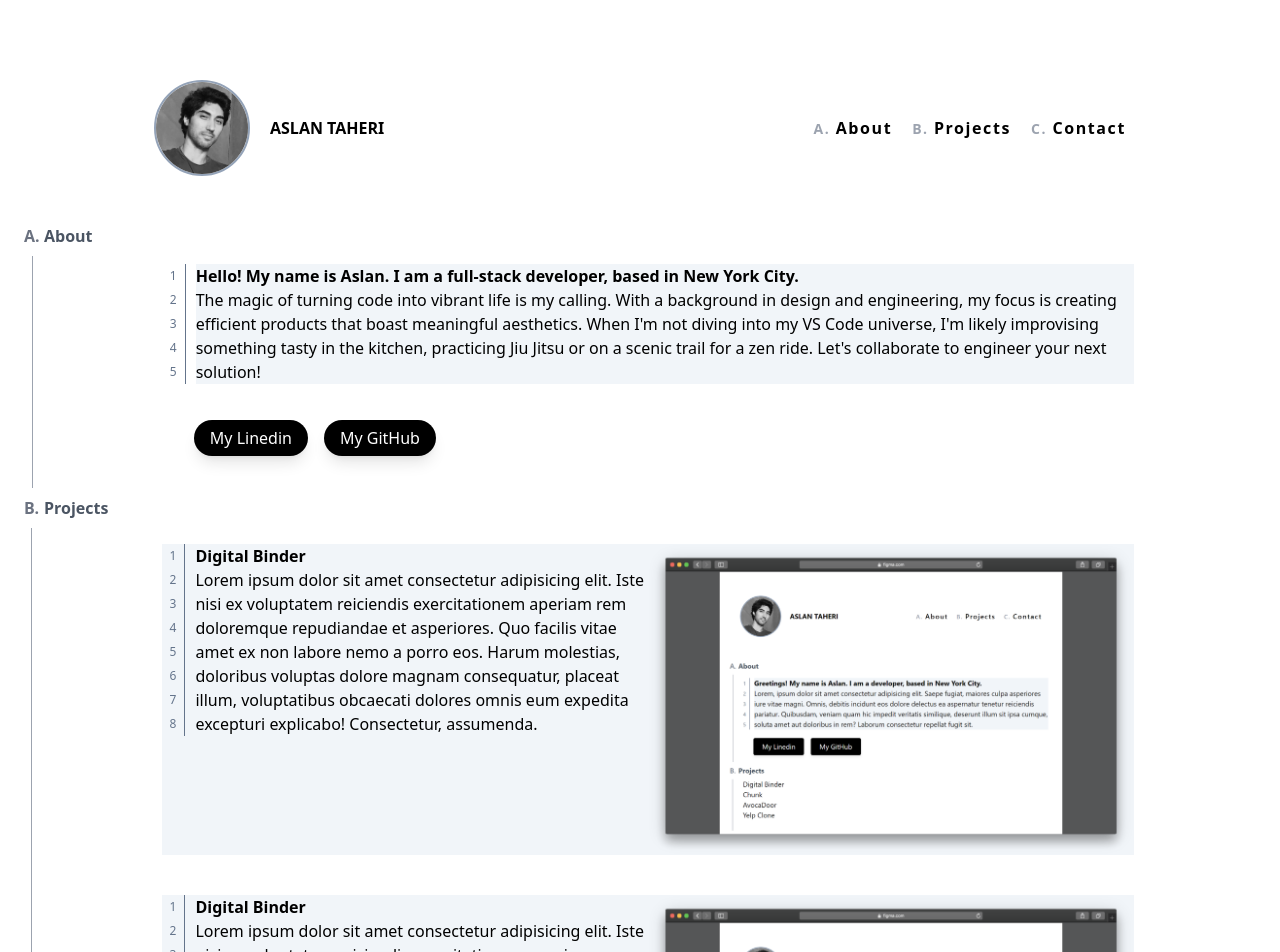
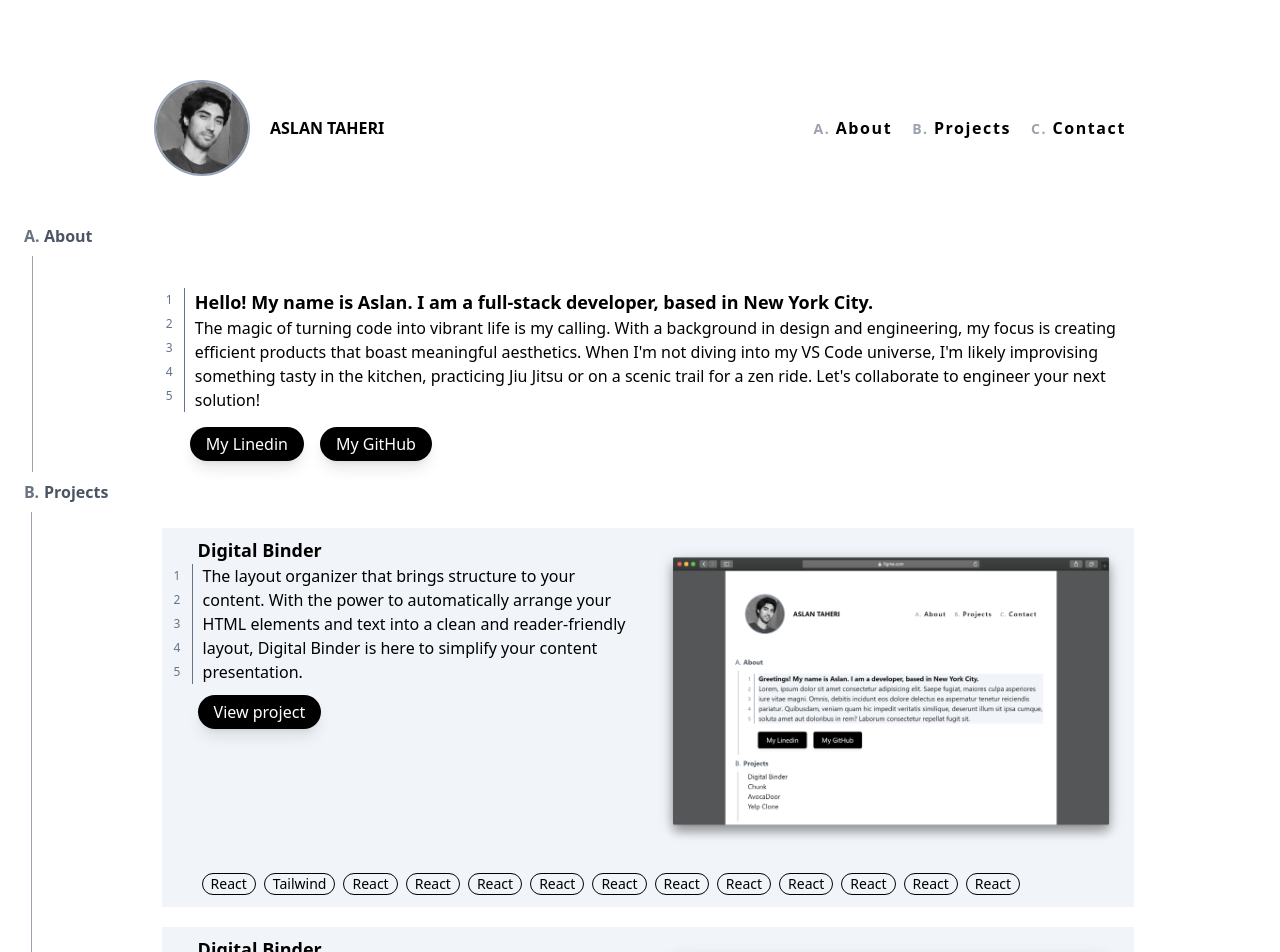
Before and after one commit to AslanTaheri/Portfolio, a React (Vite) app: page / in a window 1280 px wide. Shown: the top 952 px of the page. Built offline with nearby package versions, Linux system fonts and the light colour scheme.

Commit message:
Projects section config.

```diff
--- a/src/components/Button.tsx
+++ b/src/components/Button.tsx
@@ -1,12 +1,16 @@
-const Button = ({ label, link }) => {
+const Button = ({ label, link, className }) => {
   return (
+    <div className={className}>
       <a
         target="_blank"
         rel="noopener noreferrer"
         href={link}
-      className="px-4 py-1.5 text-white bg-black rounded-full shadow-lg trasnition duration-300 active:bg-slate-600 md:text-base hover:bg-slate-300 hover:text-black">
+        className={
+          "px-4 py-1.5 text-white bg-black rounded-full shadow-lg trasnition duration-300 active:bg-slate-600 md:text-base hover:bg-slate-300 hover:text-black"
+        }>
         {label}
       </a>
+    </div>
   );
 };
 
--- a/src/components/Intro.tsx
+++ b/src/components/Intro.tsx
@@ -3,11 +3,11 @@ import NumberedBlock from "./NumberedBlock";
 
 const Intro = () => {
   return (
-    <div className="container flex flex-col mx-auto p-6 lg:mb-0">
-      <div className="flex flex-col space-y-5 mt-4">
+    <div className="container flex flex-col mx-auto my-10 p-6 lg:mb-0">
+      <div className="flex flex-col space-y-5">
         <NumberedBlock>
-          <div className="bg-slate-100 leading-6">
-            <h2 className="font-bold">
+          <div className="leading-6">
+            <h2 className="font-bold md:text-lg">
               Hello! My name is Aslan. I am a full-stack developer, based in New
               York City.
             </h2>
@@ -21,7 +21,7 @@ const Intro = () => {
             </p>
           </div>
         </NumberedBlock>
-        <div className="flex py-4 ml-8 space-x-4 lg:justify-start">
+        <div className="flex ml-7 space-x-4 lg:justify-start">
           <Button
             label={"My Linedin"}
             link={"https://www.linkedin.com/in/aslantaheri/"}
--- a/src/components/NumberedBlock.tsx
+++ b/src/components/NumberedBlock.tsx
@@ -20,10 +20,10 @@ const NumberedBlock = ({ children }) => {
   }, []);
 
   return (
-    <div className="flex items-start">
-      <div className="flex flex-col items-end px-2">
+    <div className="grid grid-cols-[10px_1fr] gap-x-2 items-start mx-1">
+      <div className="items-end mt-1 space-y-2">
         {Array.from({ length: lineCount }, (_, index) => (
-          <div key={index + 1} className="my-1 text-xs text-slate-500">
+          <div key={index + 1} className=" text-xs text-slate-500">
             {index + 1}
           </div>
         ))}
--- /dev/null
+++ b/src/components/Tag.tsx
@@ -0,0 +1,9 @@
+const Tag = ({ tag }) => {
+  return (
+    <span className="border-black border-solid border text-black text-sm font-medium rounded-full px-2 mx-1 my-1">
+      {tag}
+    </span>
+  );
+};
+
+export default Tag;
--- a/src/routes/DigitalBinder.tsx
+++ b/src/routes/DigitalBinder.tsx
@@ -1,20 +1,40 @@
 import frame01 from "../assets/images/01 - FRAMED.png";
+import Button from "../components/Button";
 import NumberedBlock from "../components/NumberedBlock";
+import Tag from "../components/Tag";
 const DigitalBinder = () => {
   return (
-    <div className="grid md:grid-cols-2 bg-slate-100 leading-6">
-      <NumberedBlock>
-        <h3 className="font-bold">Digital Binder</h3>
-        <p className="">
-          Lorem ipsum dolor sit amet consectetur adipisicing elit. Iste nisi ex
-          voluptatem reiciendis exercitationem aperiam rem doloremque
-          repudiandae et asperiores. Quo facilis vitae amet ex non labore nemo a
-          porro eos. Harum molestias, doloribus voluptas dolore magnam
-          consequatur, placeat illum, voluptatibus obcaecati dolores omnis eum
-          expedita excepturi explicabo! Consectetur, assumenda.
-        </p>
-      </NumberedBlock>
+    <div className="lg:grid lg:grid-cols-2 lg:gap-4 space-y-2 leading-6 p-2 bg-slate-100">
+      <div>
+        <h3 className="font-bold text-lg ml-7">Digital Binder</h3>
+
+        <NumberedBlock>
+          <p className="">
+            The layout organizer that brings structure to your content. With the
+            power to automatically arrange your HTML elements and text into a
+            clean and reader-friendly layout, Digital Binder is here to simplify
+            your content presentation.
+          </p>
+        </NumberedBlock>
+
+        <Button label={"View project"} className={"ml-7 my-4 items-center"} />
+      </div>
       <img src={frame01} alt="" className="" />
+      <div className="ml-7 items-center flex flex-wrap col-span-2">
+        <Tag tag={"React"} />
+        <Tag tag={"Tailwind"} />
+        <Tag tag={"React"} />
+        <Tag tag={"React"} />
+        <Tag tag={"React"} />
+        <Tag tag={"React"} />
+        <Tag tag={"React"} />
+        <Tag tag={"React"} />
+        <Tag tag={"React"} />
+        <Tag tag={"React"} />
+        <Tag tag={"React"} />
+        <Tag tag={"React"} />
+        <Tag tag={"React"} />
+      </div>
     </div>
   );
 };
--- a/src/routes/Projects.tsx
+++ b/src/routes/Projects.tsx
@@ -6,23 +6,16 @@ import DigitalBinder from "./DigitalBinder";
 const Projects = () => {
   return (
     <div className="container mx-auto p-6 mt-6">
-      <div className="flex flex-col gap-10">
+      <div className="grid gap-5">
         <div>
           <DigitalBinder />
         </div>
         <div>
           <DigitalBinder />
-          <Button label={"GitHub"} />
         </div>
         <div>
           <DigitalBinder />
         </div>
-      </div>
-      <div>
-        <h3>AvocaDoor</h3>
-      </div>
-      <div>
-        <h3>Yelp Clone</h3>
       </div>
     </div>
   );
```
Lines whose indentation alone changed are shown as unchanged.
